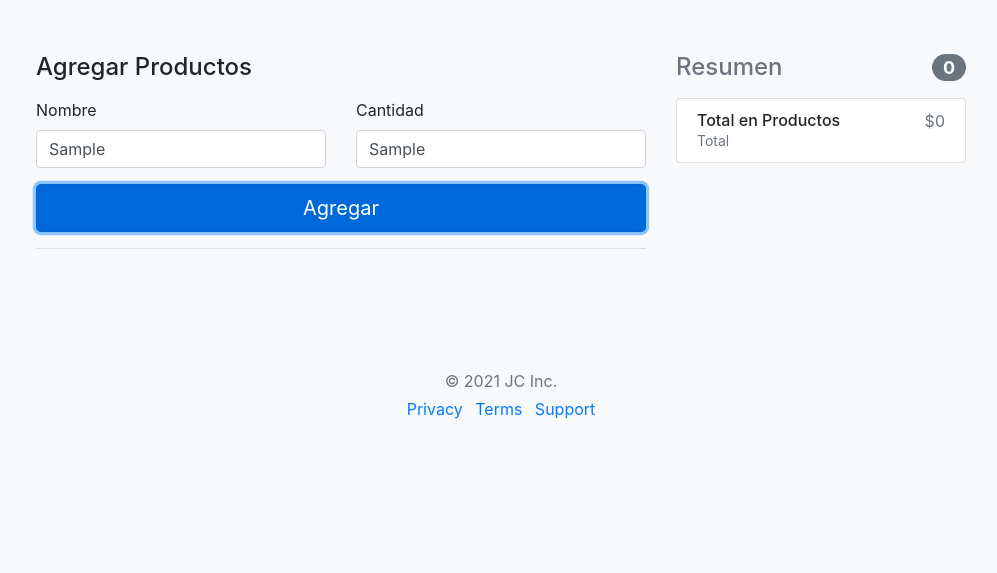
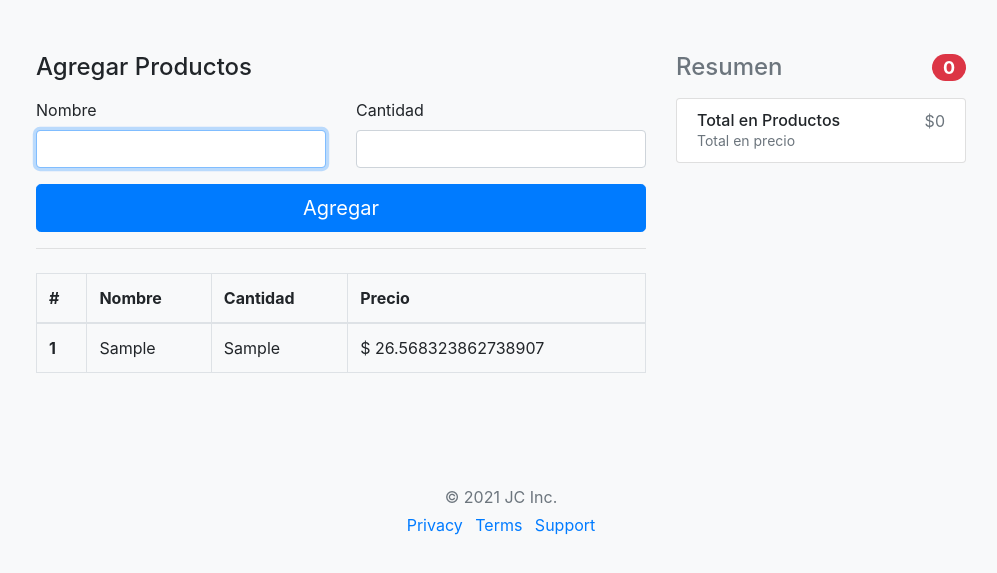
Before and after one commit to omarbeltber/ListaCompras, a plain HTML site: page index.html in a window 1280 px wide. Both pictures are taken after typing "Sample", "Sample" into the empty fields and a click on the button "Agregar". Shown: the part 185-758 px from the top of the page, without its empty margins (139-1136 px from the left). Drawn offline with nearby package versions, Linux system fonts and the light colour scheme.

Commit message:
Se agregan los productos a la tabla

```diff
--- a/index.html
+++ b/index.html
@@ -49,13 +49,13 @@
     <div class="col-md-4 order-md-2 mb-4">
       <h4 class="d-flex justify-content-between align-items-center mb-3">
         <span class="text-muted">Resumen</span>
-        <span class="badge badge-secondary badge-pill">0</span>
+        <span class="badge badge-danger badge-pill">0</span>
       </h4>
       <ul class="list-group mb-3">
         <li class="list-group-item d-flex justify-content-between lh-condensed">
           <div>
-            <h6 class="my-0">Total en Productos</h6>
-            <small class="text-muted">Total </small>
+            <h6 class="my-0"id="totalProductos">Total en Productos</h6>
+            <small class="text-muted"id="totalPrecio">Total </small>
           </div>
           <span class="text-muted">$0</span>
         </li>
@@ -70,23 +70,37 @@
         <div class="row">
           <div class="col-md-6 mb-3">
             <label for="Name">Nombre</label>
-            <input type="text" class="form-control" id="Name" placeholder="" value="" required>
+            <input type="text" class="form-control campo" id="Name" placeholder="" value="" required>
             <div class="invalid-feedback">
               Nombre inválido
             </div>
           </div>
           <div class="col-md-6 mb-3">
             <label for="Number">Cantidad</label>
-            <input type="text" class="form-control" id="Number" placeholder="" value="" required>
+            <input type="text" class="form-control campo" id="Number" placeholder="" value="" required>
             <div class="invalid-feedback">
              Cantidad inválida
             </div>
           </div>
         </div>
-        <button class="btn btn-primary btn-lg btn-block" type="button">Agregar</button>
+        <button id="btnAgregar"class="btn btn-primary btn-lg btn-block" type="button">Agregar</button>
         <hr class="mb-4">
 
         <!-- Insertar tabla aquí -->
+        <table class="table table-bordered" id="tablaListaCompras">
+          <thead>
+            <tr>
+              <th scope="col">#</th>
+              <th scope="col">Nombre</th>
+              <th scope="col">Cantidad</th>
+              <th scope="col">Precio</th>
+            </tr>
+          </thead>
+          <tbody>
+
+
+          </tbody>
+        </table>
 
       </form>
     </div>
--- a/js/main.js
+++ b/js/main.js
@@ -0,0 +1,59 @@
+
+
+let element = document.getElementById("totalPrecio");
+element.innerHTML="Total en precio";
+
+let txtNombre = document.getElementById("Name");
+//txtNombre.value= "Leche Semidescremada";
+//console.log(txtNombre.value);
+let txtNumber = document.getElementById("Number");
+
+
+//let campos = document.getElementsByClassName("campo");
+//campos[0].value = "Leche descremada deslactosada light";
+//console.log(campos[0].value);
+//console.log(campos);
+
+//for (let i=0; i<campos.length; i++) {
+    //campos[i].style.border="red thin solid";
+//}//for i
+
+//let spans = document.getElementsByTagName("span");
+//for (let i=0; i<spans.length; i++){
+    //console.log(spans[i].textContent);
+//}//for i
+
+ let tabla = document.getElementById("tablaListaCompras");
+ let cuerpoTabla = tabla.getElementsByTagName("tbody");
+
+//cuerpoTabla[0].innerHTML = `<tr>
+//<th scope="row">1</th>
+//<td>Leche descremada</td>
+//<td>3</td>
+//<td>$ 23.00</td>
+//</tr>`;
+
+let agregar = document.getElementById("btnAgregar");
+
+agregar.addEventListener("click", (event) => {
+    let precio = Math.random() * 50;
+    let tmp = `<tr>
+    <th scope="row">1</th>
+    <td> ${txtNombre.value}</td>
+    <td>${txtNumber.value}</td>
+    <td>$ ${precio}</td>
+    </tr> ` ;
+    console.log(tmp);
+      cuerpoTabla[0].innerHTML += tmp;
+      txtNumber.value="";
+      txtNombre.value="";
+      txtNombre.focus();
+
+    }
+);
+
+
+
+
+
+//agregar.onclick =
```
Also changed, not shown: 1 other file.
